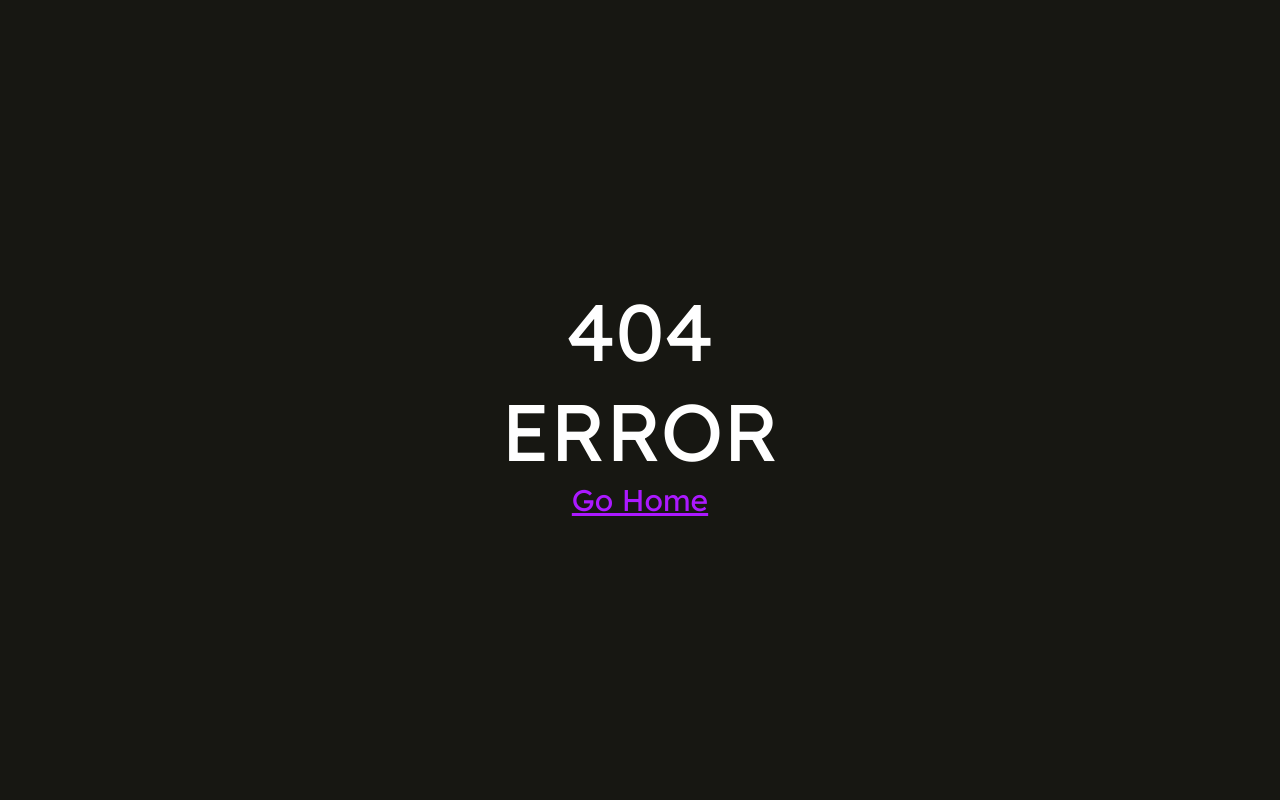
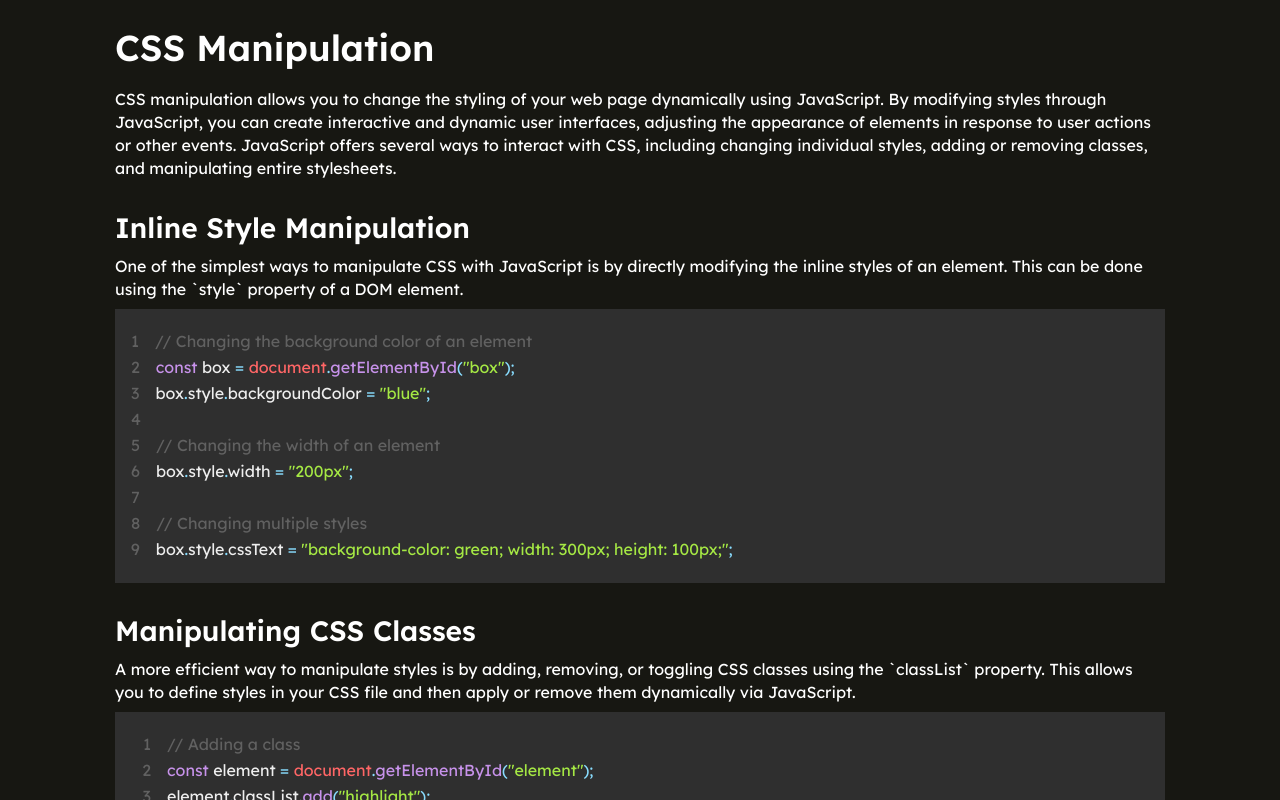
Before and after one commit to AayushMainali-Github/programming-mastery-js, a React (Create React App) app: page /cssmanipulation in a window 1280 px wide. Before the commit this address had no page. Shown: the top 800 px of the page. Built offline with nearby package versions, Linux system fonts and the light colour scheme.

Commit message:
Css Manipulation

```diff
--- a/src/Components/Navigation.tsx
+++ b/src/Components/Navigation.tsx
@@ -21,6 +21,7 @@ import Events from "../Screens/Events/Events";
 import Error from "../Screens/Error/Error";
 import Soon from "../Screens/Soon/Soon";
 import DomManipulation from "../Screens/DomManipulation/DomManipulation";
+import CssManipulation from "../Screens/CssManipulation/CssManipulation";
 
 const Navigation = () => {
   return (
@@ -45,6 +46,7 @@ const Navigation = () => {
           <Route path="/objects" element={<Objects />} />
           <Route path="/events" element={<Events />} />
           <Route path="/dommanipulation" element={<DomManipulation />} />
+          <Route path="/cssmanipulation" element={<CssManipulation />} />
           <Route path="/soon" element={<Soon />} />
           <Route path="*" element={<Error />} />
         </Route>
--- /dev/null
+++ b/src/Screens/CssManipulation/CssManipulation.tsx
@@ -0,0 +1,150 @@
+import React from "react";
+import Bottom from "../../Components/Bottom";
+import { Prism as Code } from "react-syntax-highlighter";
+import { materialDark } from "react-syntax-highlighter/dist/esm/styles/prism";
+
+const CssManipulation = () => {
+  return (
+    <div className="screenContainer">
+      <div className="screenSubContainer">
+        <div className="header">CSS Manipulation</div>
+        <div className="description">
+          CSS manipulation allows you to change the styling of your web page dynamically using JavaScript. By modifying styles through JavaScript, you can create interactive and
+          dynamic user interfaces, adjusting the appearance of elements in response to user actions or other events. JavaScript offers several ways to interact with CSS, including
+          changing individual styles, adding or removing classes, and manipulating entire stylesheets.
+        </div>
+
+        <div className="subHeader">Inline Style Manipulation</div>
+        <div className="description">
+          One of the simplest ways to manipulate CSS with JavaScript is by directly modifying the inline styles of an element. This can be done using the `style` property of a DOM
+          element.
+        </div>
+        <Code language="javascript" style={materialDark} showLineNumbers>{`// Changing the background color of an element
+const box = document.getElementById("box");
+box.style.backgroundColor = "blue";
+
+// Changing the width of an element
+box.style.width = "200px";
+
+// Changing multiple styles
+box.style.cssText = "background-color: green; width: 300px; height: 100px;";`}</Code>
+
+        <div className="subHeader">Manipulating CSS Classes</div>
+        <div className="description">
+          A more efficient way to manipulate styles is by adding, removing, or toggling CSS classes using the `classList` property. This allows you to define styles in your CSS
+          file and then apply or remove them dynamically via JavaScript.
+        </div>
+
+        <Code language="javascript" style={materialDark} showLineNumbers>{`// Adding a class
+const element = document.getElementById("element");
+element.classList.add("highlight");
+
+// Removing a class
+element.classList.remove("highlight");
+
+// Toggling a class (adds it if not present, removes it if present)
+element.classList.toggle("active");
+
+// Checking if an element has a class
+if (element.classList.contains("active")) {
+    console.log("The element is active!");
+}`}</Code>
+
+        <div className="subHeader">Modifying CSS Variables (Custom Properties)</div>
+        <div className="description">
+          CSS variables (also known as custom properties) can be modified with JavaScript, allowing you to dynamically adjust values that are used throughout your stylesheet. This
+          is particularly useful for themes, where you may want to change colors or other properties globally.
+        </div>
+        <Code language="javascript" style={materialDark} showLineNumbers>{`// Set a CSS variable
+document.documentElement.style.setProperty("--main-color", "blue");
+
+// Get the value of a CSS variable
+const mainColor = getComputedStyle(document.documentElement).getPropertyValue("--main-color");
+console.log(mainColor);  // Output: blue`}</Code>
+
+        <div className="subHeader">getComputedStyle Method</div>
+        <div className="description">
+          The `getComputedStyle` method allows you to access the final computed styles of an element, which are the actual styles applied after resolving all CSS rules, media
+          queries, and other factors.
+        </div>
+        <Code language="javascript" style={materialDark} showLineNumbers>{`// Get the computed style of an element
+const box = document.getElementById("box");
+const styles = getComputedStyle(box);
+console.log(styles.backgroundColor);  // Output: rgb(0, 0, 255) (if background is blue)`}</Code>
+
+        <div className="subHeader">Dynamic Stylesheets</div>
+        <div className="description">
+          In addition to manipulating individual elements, you can also dynamically create and modify entire stylesheets with JavaScript. This is useful when you need to generate
+          styles on the fly or apply global changes across your web page.
+        </div>
+        <Code language="javascript" style={materialDark} showLineNumbers>{`// Create a new stylesheet
+const style = document.createElement("style");
+style.textContent = ".dynamicClass { background-color: yellow; font-size: 20px; }";
+document.head.appendChild(style);
+
+// Apply the dynamically created class to an element
+const dynamicElement = document.getElementById("dynamicElement");
+dynamicElement.classList.add("dynamicClass");`}</Code>
+
+        <div className="subHeader">Changing Styles Based on User Interaction</div>
+        <div className="description">
+          A common use case for CSS manipulation is changing the appearance of elements in response to user interaction, such as clicks, hover effects, or form input changes. Event
+          listeners allow you to trigger style changes dynamically.
+        </div>
+        <Code language="javascript" style={materialDark} showLineNumbers>{`// Change background color on click
+const button = document.getElementById("changeColorButton");
+button.addEventListener("click", function() {
+    document.body.style.backgroundColor = "lightblue";
+});
+
+// Change text color when hovering over an element
+const hoverElement = document.getElementById("hoverElement");
+hoverElement.addEventListener("mouseover", function() {
+    hoverElement.style.color = "red";
+});
+hoverElement.addEventListener("mouseout", function() {
+    hoverElement.style.color = "";
+});`}</Code>
+
+        <div className="subHeader">Animation and Transitions with JavaScript</div>
+        <div className="description">
+          While animations and transitions are typically defined in CSS, JavaScript can trigger or control these effects. You can use JavaScript to dynamically add or remove
+          classes that contain CSS animation rules, or directly modify properties to control transitions.
+        </div>
+        <Code language="javascript" style={materialDark} showLineNumbers>{`// Trigger a CSS transition on button click
+const animateButton = document.getElementById("animateButton");
+animateButton.addEventListener("click", function() {
+    const box = document.getElementById("box");
+    box.style.transition = "width 2s";
+    box.style.width = "300px";  // This will trigger a smooth transition
+});
+
+// Trigger a CSS animation by adding a class
+animateButton.addEventListener("click", function() {
+    box.classList.add("animate");
+});`}</Code>
+
+        <div className="subHeader">Best Practices for CSS Manipulation with JavaScript</div>
+        <ul className="list">
+          <li>
+            <b>Separation of Concerns</b>: Try to keep your styling in CSS and use JavaScript to control behavior. Manipulating styles directly with JavaScript should be used
+            sparingly.
+          </li>
+          <li>
+            <b>Use Classes for Complex Styling</b>: For larger changes, use `classList` to toggle classes instead of directly manipulating many individual styles.
+          </li>
+          <li>
+            <b>Minimize Reflows and Repaints</b>: Repeatedly modifying styles can cause performance issues. Try to batch changes together to minimize reflows and repaints.
+          </li>
+          <li>
+            <b>Cache Style Values</b>: If you're accessing the same style property multiple times, store it in a variable to avoid repeatedly querying the DOM.
+          </li>
+        </ul>
+
+        <Bottom back="/dommanipulation" next="/responsivewebdesign" />
+      </div>
+    </div>
+  );
+};
+
+export default CssManipulation;
```
